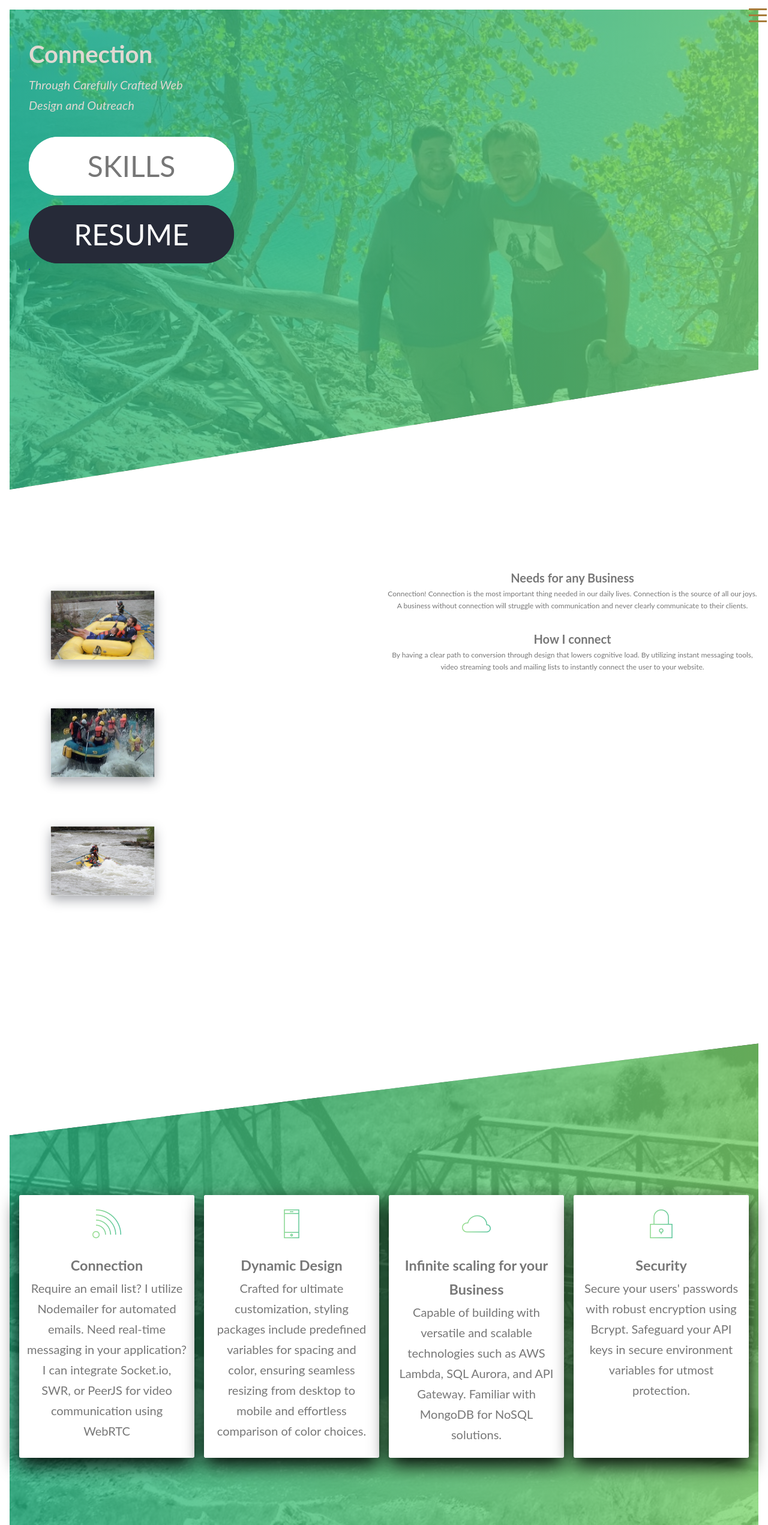
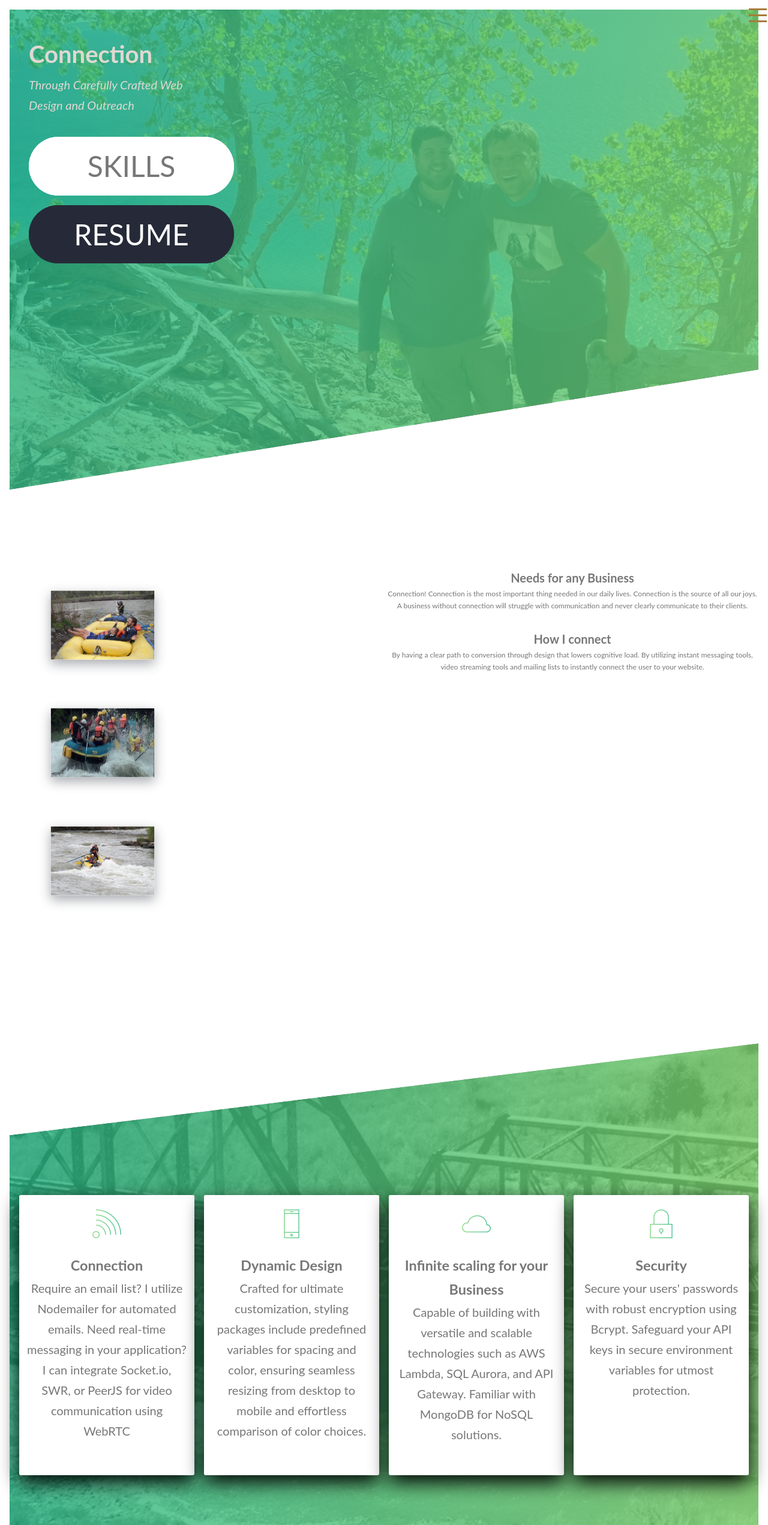
Before and after one commit to easy-thunder/diehl_domain, a Next.js app: page / in a window 1280 px wide. Shown: the top 2542 px of the page at 60% size. Built offline with nearby package versions, Linux system fonts and the light colour scheme.

Commit message:
update results

```diff
--- a/components/homePageComponents/Results/_results.scss
+++ b/components/homePageComponents/Results/_results.scss
@@ -5,7 +5,7 @@
 
 .results{
     background-image: linear-gradient(to left, rgba(126,213,111,.8), rgba(40,180,131,.8)), url(../public/raftingUnderBridge.jpg);
-    height: 100svh;
+    height: 120svh;
     // width: 100%;
     // clip-path: polygon(0 20%, 100% 0, 100% 80%, 0 100%);
     transform: skewY(-7deg);
@@ -59,7 +59,7 @@
     position: relative;
     transition: transform .3s;
     font-size: 2.5rem;
-    height: 70%;
+    height: 75%;
 
 
     @media (max-width:600px) {
--- a/css/global.css
+++ b/css/global.css
@@ -366,7 +366,7 @@ body {
 
 .results {
   background-image: linear-gradient(to left, rgba(126, 213, 111, 0.8), rgba(40, 180, 131, 0.8)), url(../public/raftingUnderBridge.jpg);
-  height: 100svh;
+  height: 120svh;
   transform: skewY(-7deg);
   background-size: cover;
   padding: 2rem;
@@ -399,7 +399,7 @@ body {
   position: relative;
   transition: transform .3s;
   font-size: 2.5rem;
-  height: 70%; }
+  height: 75%; }
   @media (max-width: 600px) {
     .featureBox {
       height: 90%;
```
